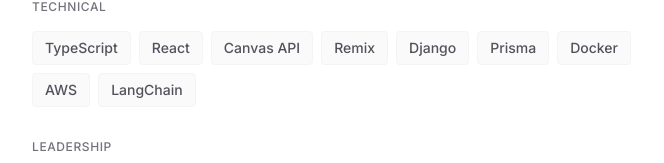
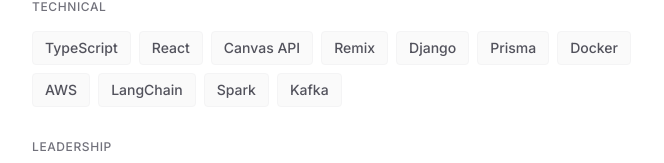
Before and after one commit to gopal-virtual/pastWork, a website: page pages/resume.html in a window 1280 px wide. Shown: the part 2562-2725 px from the top of the page, without its empty margins (296-960 px from the left). Drawn offline with Linux system fonts and the light colour scheme.

Commit message:
update skills

```diff
--- a/pages/resume.html
+++ b/pages/resume.html
@@ -303,6 +303,10 @@
                                 class="bg-zinc-50 border border-zinc-100 text-zinc-600 px-3 py-1.5 rounded text-sm font-medium print:text-[10px] print:border-zinc-300 print:px-2 print:py-0.5 print:bg-white">AWS</span>
                             <span
                                 class="bg-zinc-50 border border-zinc-100 text-zinc-600 px-3 py-1.5 rounded text-sm font-medium print:text-[10px] print:border-zinc-300 print:px-2 print:py-0.5 print:bg-white">LangChain</span>
+                            <span
+                                class="bg-zinc-50 border border-zinc-100 text-zinc-600 px-3 py-1.5 rounded text-sm font-medium print:text-[10px] print:border-zinc-300 print:px-2 print:py-0.5 print:bg-white">Spark</span>
+                            <span
+                                class="bg-zinc-50 border border-zinc-100 text-zinc-600 px-3 py-1.5 rounded text-sm font-medium print:text-[10px] print:border-zinc-300 print:px-2 print:py-0.5 print:bg-white">Kafka</span>
                         </div>
                     </div>
 
```
